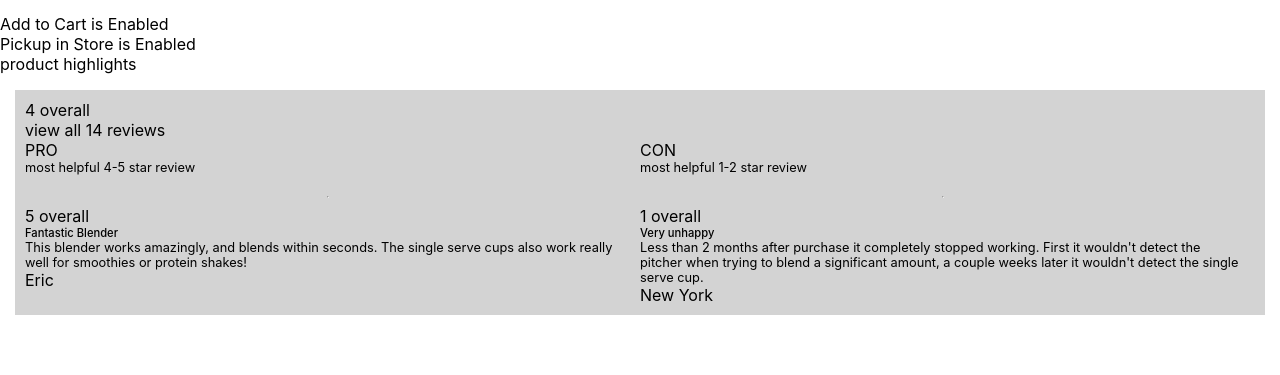
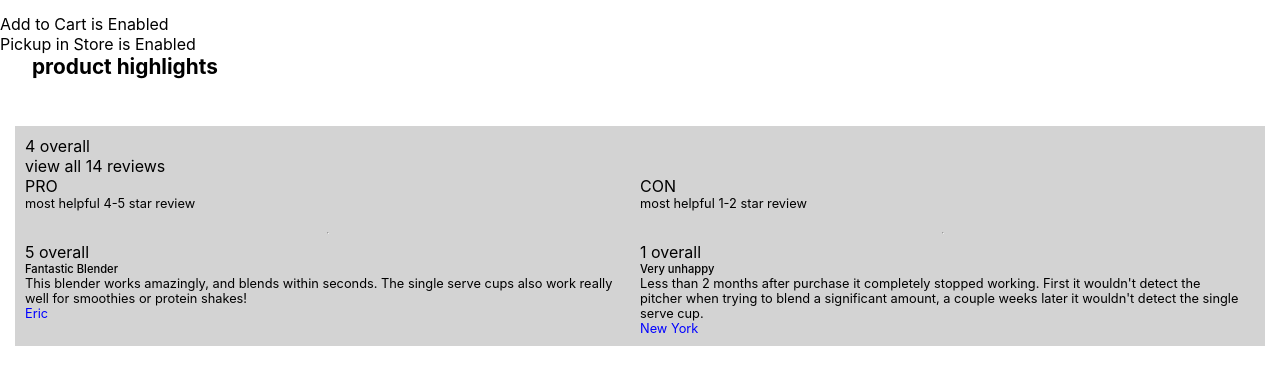
Before and after one commit to james-randolph-50/UI-Case-Study, a React (Create React App) app in the folder user-interface/: page / in a window 1280 px wide. Shown: the part 422-797 px from the top of the page. Built offline with nearby package versions, Linux system fonts and the light colour scheme.

Commit message:
some product highlights style added

```diff
--- a/user-interface/src/App.css
+++ b/user-interface/src/App.css
@@ -1,5 +1,25 @@
 
-.selected-product {
+/* Product Highlights */
+
+.product-highlights-container {
+  margin-left: 2em;
+  display: flex;
+  flex-direction: column;
+}
+
+.product-highlights-title {
+  font-size: 1.3em;
+  font-weight: 700;
+}
+
+.product-features {
+  margin-top: 1em;
+  list-style-position: inside;
+  display: flex;
+  flex-direction: column;
+}
+
+.product-features li {
 
 }
 
@@ -45,3 +65,8 @@
   font-size: 0.8em;
   font-weight: 400;
 }
+
+.review-screen-name {
+  font-size: 0.8em;
+  color: blue;
+}
```
